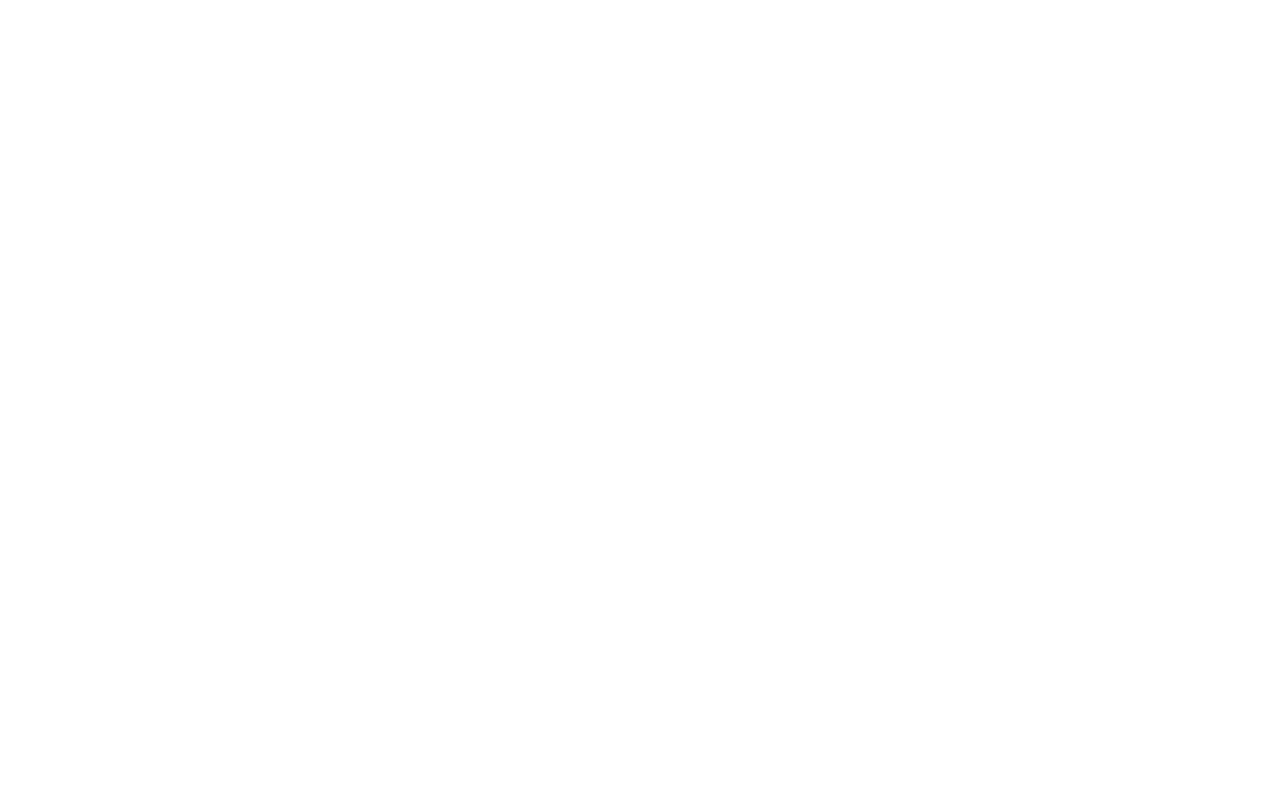
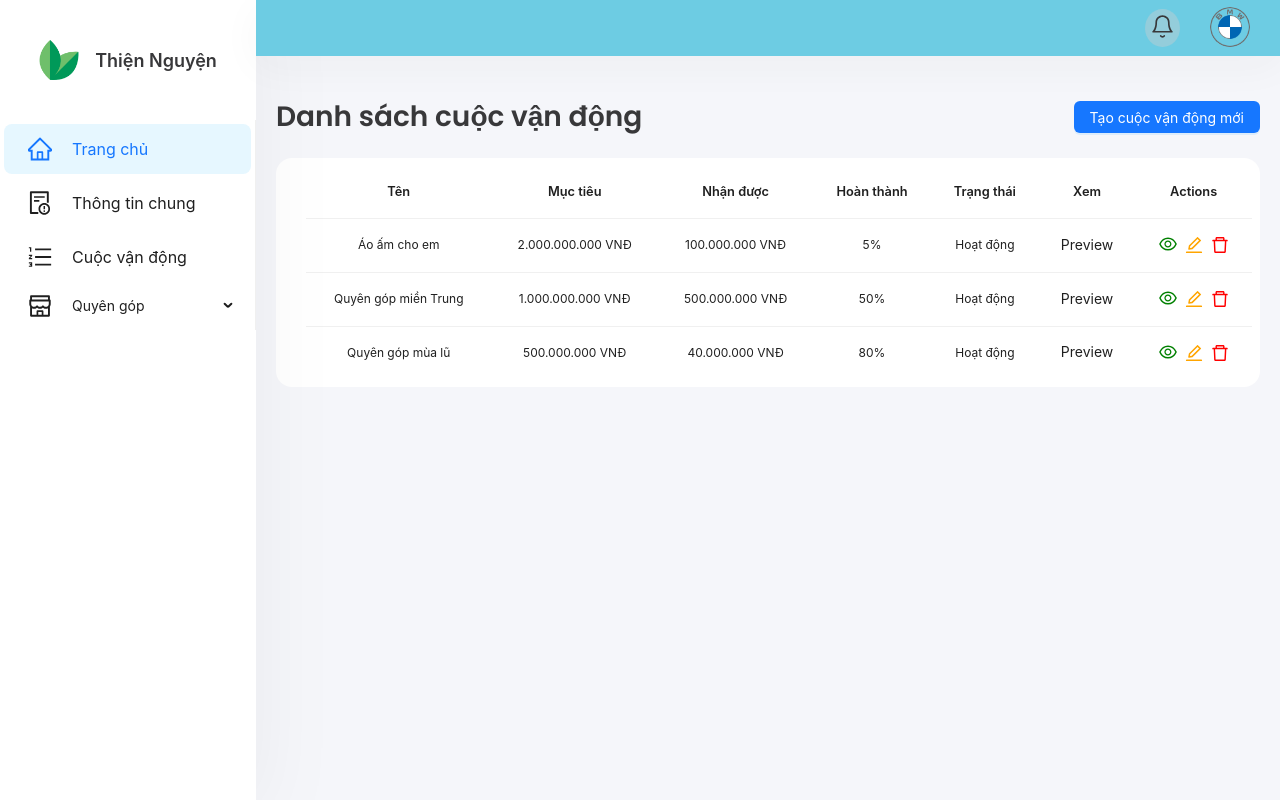
Before and after one commit to sonvtkt104/app-thien-nguyen, a React (Create React App) app: page /campaign-list in a window 1280 px wide. Before the commit this address had no page. Built offline with nearby package versions, Linux system fonts and the light colour scheme.

Commit message:
tien fix

```diff
--- a/src/pages/CampaignList/CampaignList.jsx
+++ b/src/pages/app/CampaignList/CampaignList.jsx
@@ -1,5 +1,5 @@
 import { Component } from "react";
-import { PageLayout, TableApp } from "../../components";
+import { PageLayout, TableApp } from "../../../components";
 import {EyeOutlined, EditOutlined, DeleteOutlined} from '@ant-design/icons';
 import './CampaignList.css'
 import { Button, Divider, Modal } from "antd";
@@ -66,10 +66,12 @@ class CamPaignList extends Component {
                     render: (text, record, index) => {
                         return (
                             <div className="campaign-list-actions">
-                                <EyeOutlined
-                                    className="actions-hide"
-                                    onClick={()=> this.handleActions(record,'hide')}
-                                />
+                                <Link to="/campaign-list/preview">
+                                    <EyeOutlined
+                                        className="actions-hide"
+                                        onClick={()=> this.handleActions(record,'hide')}
+                                    />
+                                </Link>
 
                                 <EditOutlined
                                     className="actions-edit"
@@ -93,7 +95,6 @@ class CamPaignList extends Component {
                     receive: '100.000.000 VNĐ',
                     complete: '5%',
                     status: 'Hoạt động',
-                    // preview: 'Preview',
                     hide: false,
                 },
                 {
@@ -103,7 +104,6 @@ class CamPaignList extends Component {
                     receive: '500.000.000 VNĐ',
                     complete: '50%',
                     status: 'Hoạt động',
-                    // preview: 'Preview',
                     hide: false,
                 },
                 {
@@ -113,7 +113,6 @@ class CamPaignList extends Component {
                     receive: '40.000.000 VNĐ',
                     complete: '80%',
                     status: 'Hoạt động',
-                    // preview: 'Preview',
                     hide: false,
                 }
             ],
@@ -227,7 +226,7 @@ class CamPaignList extends Component {
             <>
                 <PageLayout>
                     <div className="campaign-list-title">
-                        <div className="c-l-t-name">Cuộc vận động</div>
+                        <div className="c-l-t-name">Danh sách cuộc vận động</div>
                         <Button
                             type="primary"
                             onClick={() => this.handleClickCampaign()}
@@ -236,10 +235,10 @@ class CamPaignList extends Component {
                         </Button>
                     </div>
                     <div className="campaign-list-table">
-                        <div className="header-title">
+                        {/* <div className="header-title">
                             <div className="h-t-name">Danh sách cuộc vận động</div>
                         </div>
-                        <Divider />
+                        <Divider /> */}
                         <TableApp columns={this.state.columns} dataSource={this.state.dataSource}>
 
                         </TableApp>
--- a/src/pages/CampaignList/CampaignPreview.jsx
+++ b/src/pages/app/CampaignList/CampaignPreview.jsx
@@ -1,5 +1,5 @@
 import { Component } from "react";
-import { ArrowLeftIcon, PageLayout, SegmentedApp, TableApp } from "../../components";
+import { ArrowLeftIcon, PageLayout, SegmentedApp, TableApp } from "../../../components";
 import {EyeOutlined, EditOutlined, DeleteOutlined} from '@ant-design/icons';
 import { Button, Divider, Modal } from "antd";
 import { Link } from "react-router-dom";
--- a/src/pages/index.js
+++ b/src/pages/index.js
@@ -4,5 +4,7 @@ import Donation from "./app/Donation/listDonation/Donation";
 import MyDonation from "./app/Donation/myDonation/MyDonation";
 import ManageUser from "./admin/ManageUser";
 import ManageCVD from "./admin/ManageCVD";
+import CamPaignList from "./app/CampaignList/CampaignList";
+import CampaignPreview from "./app/CampaignList/CampaignPreview";
 
-export { Home, NotFound, Donation, MyDonation, ManageUser, ManageCVD };
+export { Home, NotFound, Donation, MyDonation, ManageUser, ManageCVD, CamPaignList, CampaignPreview };
--- a/src/routes/index.js
+++ b/src/routes/index.js
@@ -7,7 +7,9 @@ import {
   MyDonation,
   ManageUser,
   ManageCVD,
+  CamPaignList,
 } from "../pages";
+import CamPaignPreview from "../pages/app/CampaignList/CampaignPreview";
 
 export default function Router() {
   return (
@@ -17,6 +19,8 @@ export default function Router() {
         <Route path="/test" element={<NotFound />} />
         <Route path="/donation" element={<Donation />} />
         <Route path="/mydonation" element={<MyDonation />} />
+        <Route path="/campaign-list" element={<CamPaignList />} />
+        <Route path="/campaign-list/preview" element={<CamPaignPreview />} />
         <Route path="/admin" element={<ManageUser />} />
         <Route path="/admin/cuocvandong" element={<ManageCVD />} />
       </Routes>
```
Also changed, not shown: src/pages/app/CampaignList/CampaignList.css (renamed from src/pages/CampaignList/CampaignList.css), src/pages/app/CampaignList/CampaignPreview.css (renamed from src/pages/CampaignList/CampaignPreview.css), src/pages/app/CampaignList/CampaignService.js (renamed from src/pages/CampaignList/CampaignService.js), src/pages/app/CampaignList/ModalCreateCompaign copy.jsx (added), src/pages/app/CampaignList/ModalEditCompaign.jsx (renamed from src/pages/CampaignList/ModalEditCompaign.jsx).
